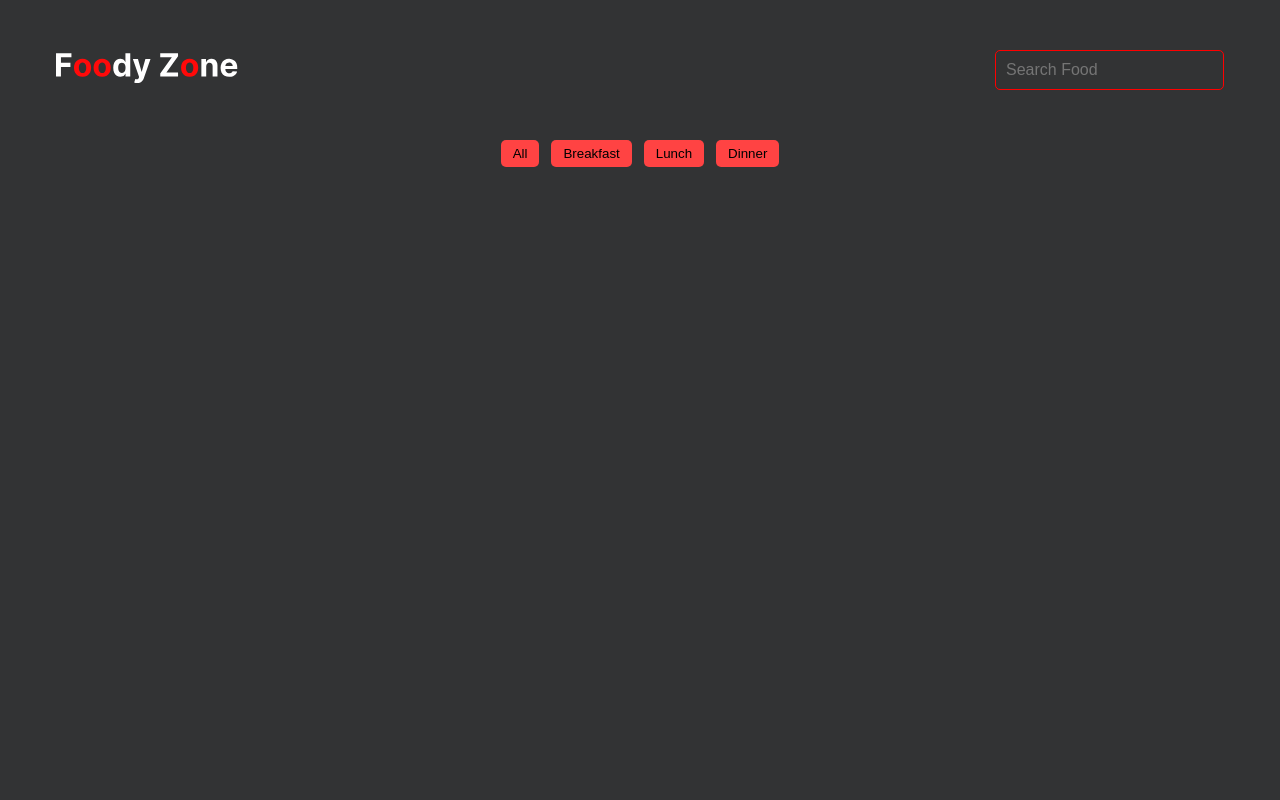
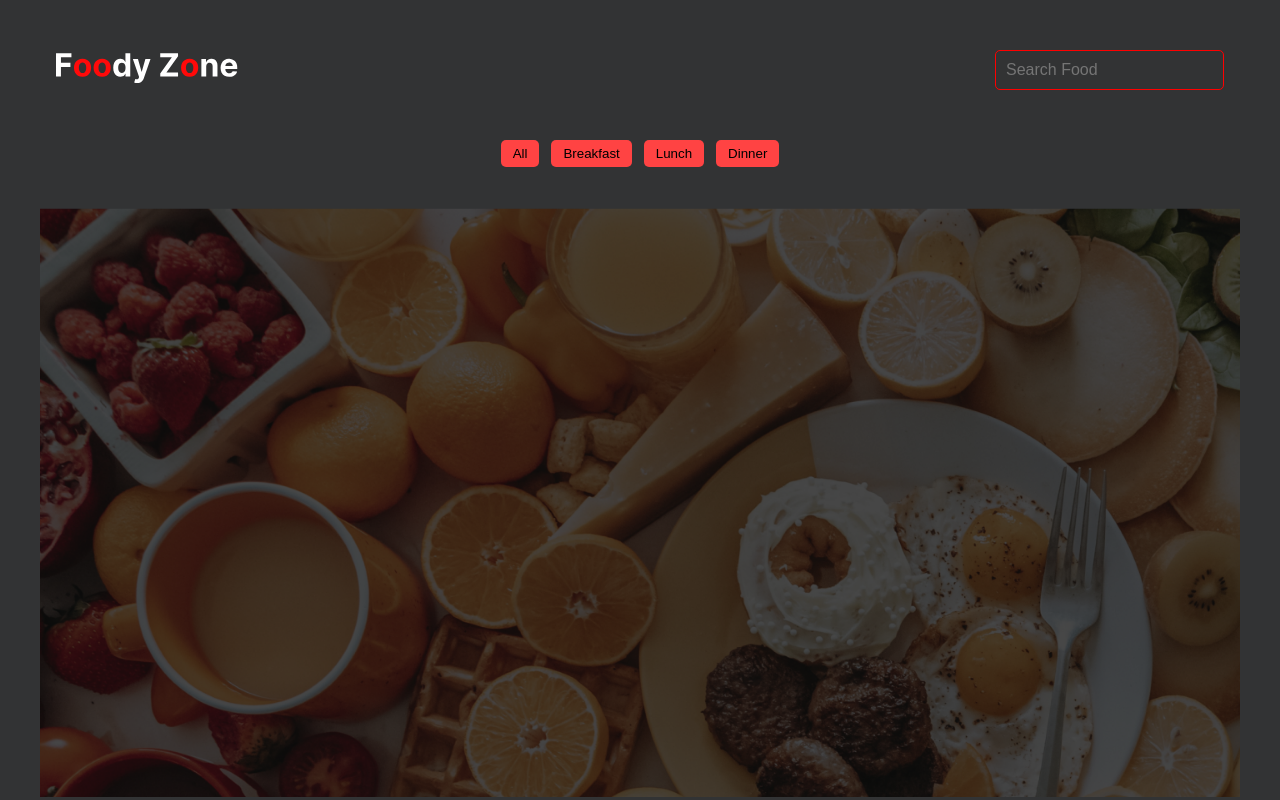
Before and after one commit to abir2907/foody-zone, a React (Vite) app in the folder app/: page / in a window 1280 px wide. Built offline with nearby package versions, Linux system fonts and the light colour scheme.

Commit message:
Create FoodCardsContainer

```diff
--- a/app/src/App.jsx
+++ b/app/src/App.jsx
@@ -19,6 +19,10 @@
         <Button>Lunch </Button>
         <Button>Dinner </Button>
       </FilterContainer>
+
+      <FoodCardsContainer>
+        <FoodCards></FoodCards>
+      </FoodCardsContainer>
     </Container>
   );
 };
@@ -54,6 +58,7 @@
   display: flex;
   justify-content: center;
   gap: 12px;
+  padding-bottom: 40px;
 `;
 
 const Button = styled.button`
@@ -63,3 +68,11 @@
   border: none;
   cursor: pointer;
 `;
+
+const FoodCardsContainer = styled.section`
+  height: calc(100vh - 210px);
+  background-image: url("/bg.png");
+  background-size: cover;
+`;
+
+const FoodCards = styled.div``;
```
